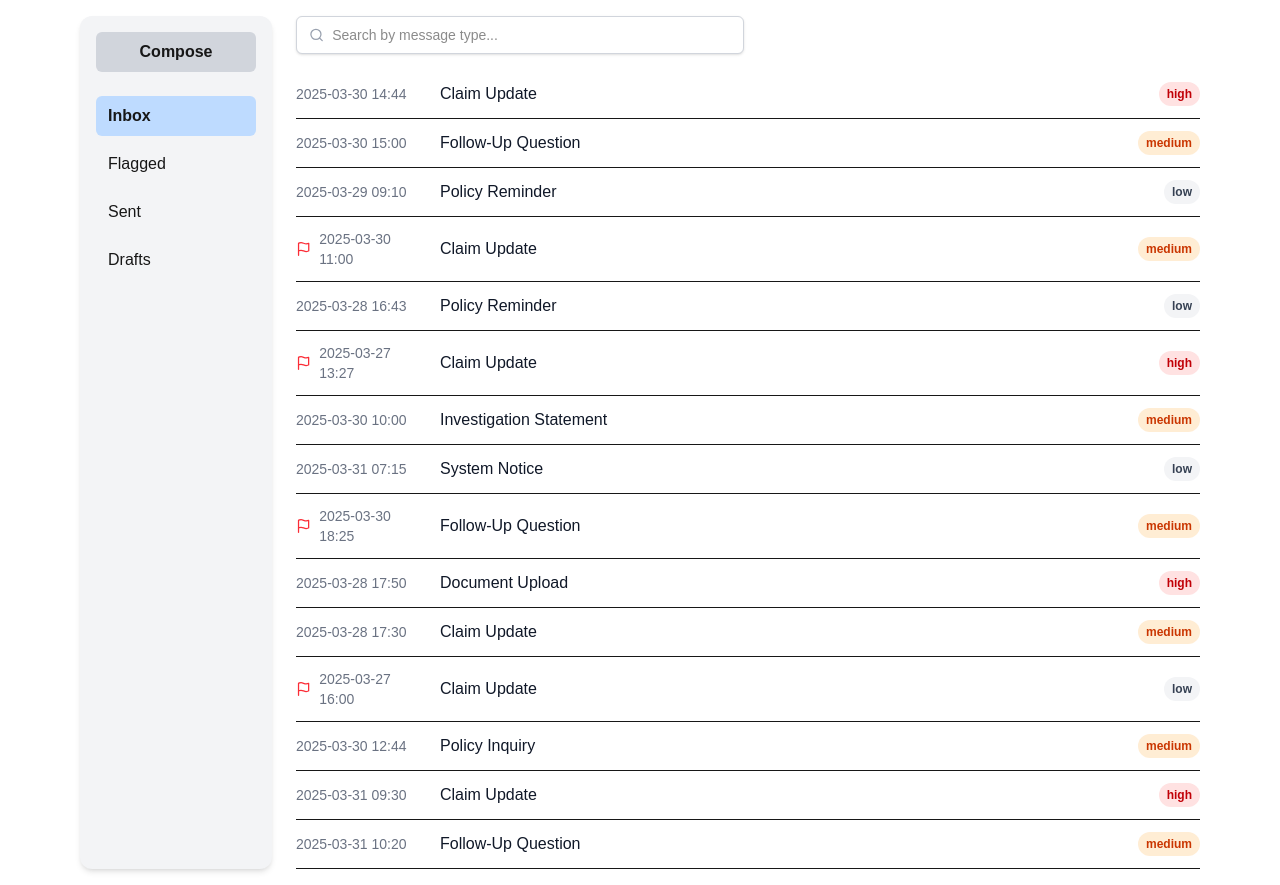
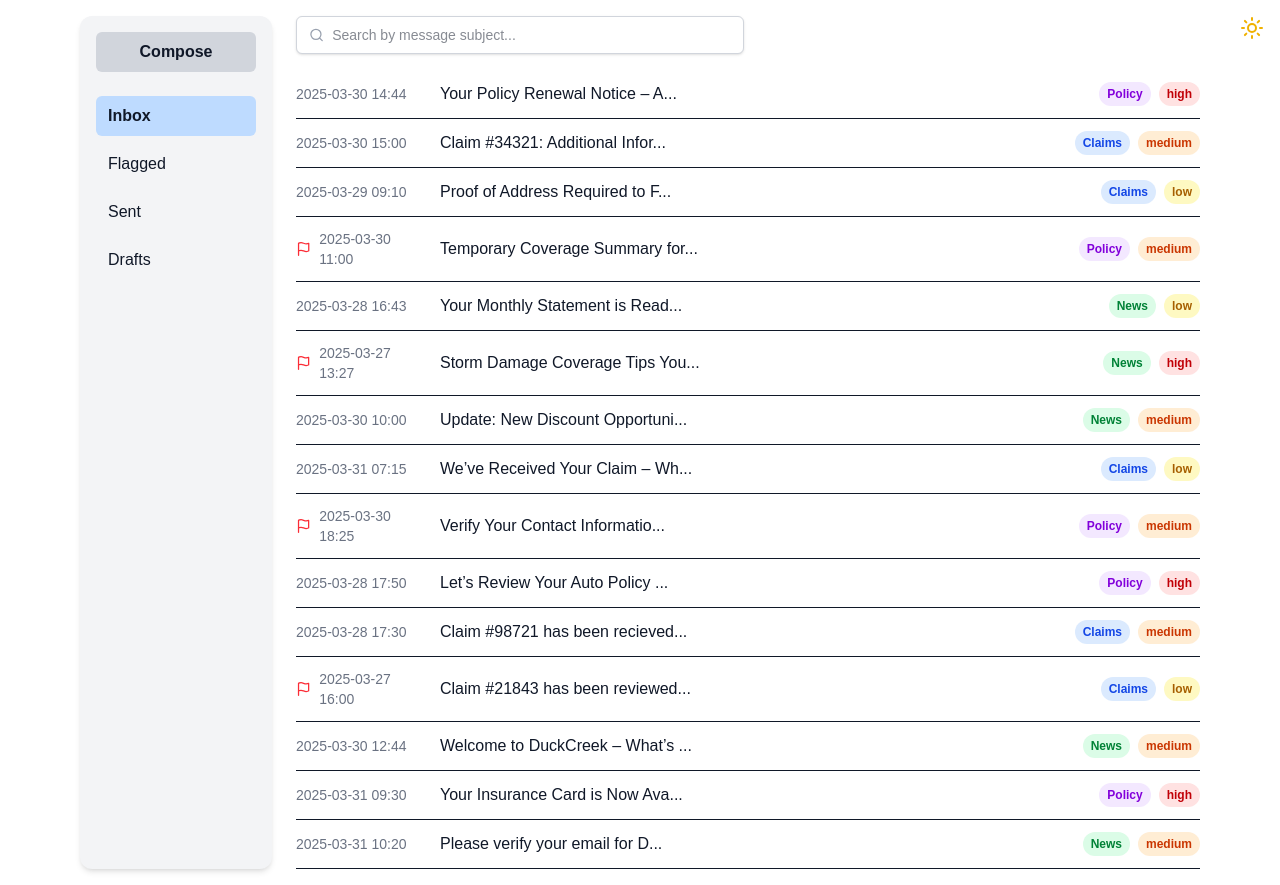
Before and after one commit to TheVikJ/project-mallard, a Next.js app: page /inbox in a window 1280 px wide. Built offline with nearby package versions, Linux system fonts and the light colour scheme.

Commit message:
type tagsn + subject display + dark mode button

```diff
--- a/src/app/inbox/page.tsx
+++ b/src/app/inbox/page.tsx
@@ -1,8 +1,9 @@
 /* eslint-disable @typescript-eslint/no-unused-vars */
 'use client';
 
-import React, { useState } from 'react';
-import { Mail, AlertCircle, Flag, Search, X } from 'lucide-react';
+import React, { useEffect, useState } from 'react';
+import { Mail, AlertCircle, Flag, Search, X, Sun, Moon } from 'lucide-react';
+import { motion, AnimatePresence } from 'framer-motion';
 
 type Priority = 'low' | 'medium' | 'high';
 type Folder = 'inbox' | 'flagged' | 'sent' | 'drafts';
@@ -13,6 +14,7 @@ interface Message {
   recipient_id: number;
   type: string;
   text: string;
+  subject: string;
   timestamp: string;
   is_read: boolean;
   is_active: boolean;
@@ -28,20 +30,21 @@ interface SidebarProps {
 }
 
 const allowedTypes: string[] = [
-  'Claim Update',
-  'Follow-Up Question',
-  'Policy Reminder',
-  'Claim Field',
-  'Investigation Statement',
-  'Policy Inquiry',
-  'System Notice',
-  'Document Upload',
+  'Claims',
+  'News',
+  'Policy',
 ];
 
 const priorityColors: Record<Priority, string> = {
-  low: 'bg-gray-100 text-gray-700',
+  low: 'bg-yellow-100 text-yellow-700',
   medium: 'bg-orange-100 text-orange-700',
   high: 'bg-red-100 text-red-700',
+};
+
+const allowedTypeColors: Record<string, string> = {
+  Claims: 'bg-blue-100 text-blue-700',
+  News: 'bg-green-100 text-green-700',
+  Policy: 'bg-purple-100 text-purple-700',
 };
 
 const Sidebar: React.FC<SidebarProps> = ({ selected, setSelected, onCompose }) => (
@@ -72,8 +75,10 @@ const MessageList: React.FC = () => {
   const [selectedFolder, setSelectedFolder] = useState<string>('inbox');
   const [search, setSearch] = useState<string>('');
   const [isComposing, setIsComposing] = useState<boolean>(false);
+  const [darkMode, setDarkMode] = useState<boolean>(false);
   const [newMessage, setNewMessage] = useState<Partial<Message>>({
     type: '',
+    subject: '',
     text: '',
     priority: 'low',
     flagged: false,
@@ -85,206 +90,222 @@ const MessageList: React.FC = () => {
     recipient_id: 202,
     timestamp: new Date().toISOString(),
   });
+
   const [messageData, setMessageData] = useState<Message[]>([
     {
       notification_id: 8001,
       sender_id: 202,
       recipient_id: 201,
-      type: "Claim Update",
-      text: "Your claim #893...",
+      type: "Policy",
+      subject: "Your Policy Renewal Notice – Action Required",
       timestamp: "2025-03-30 14:44",
       is_read: false,
       is_active: true,
       priority: "high",
       flagged: false,
       folder: "inbox",
+      text: ''
     },
     {
       notification_id: 8002,
       sender_id: 201,
       recipient_id: 202,
-      type: "Follow-Up Question",
-      text: "Can you clarify w...",
+      type: "Claims",
+      subject: "Claim #34321: Additional Information Needed",
       timestamp: "2025-03-30 15:00",
       is_read: true,
       is_active: true,
       priority: "medium",
       flagged: false,
       folder: "inbox",
+      text: ''
     },
     {
       notification_id: 8003,
       sender_id: 205,
       recipient_id: 204,
-      type: "Policy Reminder",
-      text: "Your homeowner...",
+      type: "Claims",
+      subject: "Proof of Address Required to Finalize Your Claim",
       timestamp: "2025-03-29 09:10",
       is_read: true,
       is_active: true,
       priority: "low",
       flagged: false,
       folder: "inbox",
+      text: ''
     },
     {
       notification_id: 8004,
       sender_id: 208,
       recipient_id: 207,
-      type: "Claim Update",
-      text: "The damage esti...",
+      type: "Policy",
+      subject: "Temporary Coverage Summary for Rental Vehicle",
       timestamp: "2025-03-30 11:00",
       is_read: false,
       is_active: true,
       priority: "medium",
       flagged: true,
       folder: "inbox",
+      text: ''
     },
     {
       notification_id: 8005,
       sender_id: 210,
       recipient_id: 209,
-      type: "Policy Reminder",
-      text: "We've updated y...",
+      type: "News",
+      subject: "Your Monthly Statement is Ready",
       timestamp: "2025-03-28 16:43",
       is_read: true,
       is_active: true,
       priority: "low",
       flagged: false,
       folder: "inbox",
+      text: ''
     },
     {
       notification_id: 8006,
       sender_id: 203,
       recipient_id: 213,
-      type: "Claim Update",
-      text: "We've received y...",
+      type: "News",
+      subject: "Storm Damage Coverage Tips You Should Know",
       timestamp: "2025-03-27 13:27",
       is_read: true,
       is_active: true,
       priority: "high",
       flagged: true,
       folder: "inbox",
+      text: ''
     },
     {
       notification_id: 8007,
       sender_id: 206,
       recipient_id: 202,
-      type: "Investigation Statement",
-      text: "We've initiated a...",
+      type: "News",
+      subject: "Update: New Discount Opportunities Available",
       timestamp: "2025-03-30 10:00",
       is_read: false,
       is_active: true,
       priority: "medium",
       flagged: false,
       folder: "inbox",
+      text: ''
     },
     {
       notification_id: 8008,
       sender_id: 205,
       recipient_id: 203,
-      type: "System Notice",
-      text: "New login from u...",
+      type: "Claims",
+      subject: "We’ve Received Your Claim – What Happens Next",
       timestamp: "2025-03-31 07:15",
       is_read: true,
       is_active: true,
       priority: "low",
       flagged: false,
       folder: "inbox",
+      text: ''
     },
     {
       notification_id: 8009,
       sender_id: 204,
       recipient_id: 210,
-      type: "Follow-Up Question",
-      text: "Please rate your...",
+      type: "Policy",
+      subject: "Verify Your Contact Information to Avoid Delays",
       timestamp: "2025-03-30 18:25",
       is_read: true,
       is_active: true,
       priority: "medium",
       flagged: true,
       folder: "inbox",
+      text: ''
     },
     {
       notification_id: 8010,
       sender_id: 208,
       recipient_id: 210,
-      type: "Document Upload",
-      text: "All requested do...",
+      type: "Policy",
+      subject: "Let’s Review Your Auto Policy Together",
       timestamp: "2025-03-28 17:50",
       is_read: true,
       is_active: true,
       priority: "high",
       flagged: false,
       folder: "inbox",
+      text: ''
     },
     {
       notification_id: 8011,
       sender_id: 207,
       recipient_id: 206,
-      type: "Claim Update",
-      text: "Still awaiting adj...",
+      type: "Claims",
+      subject: "Claim #98721 has been recieved and is now being reviewed",
       timestamp: "2025-03-28 17:30",
       is_read: false,
       is_active: true,
       priority: "medium",
       flagged: false,
       folder: "inbox",
+      text: ''
     },
     {
       notification_id: 8012,
       sender_id: 202,
       recipient_id: 209,
-      type: "Claim Update",
-      text: "Claim #21843 has...",
+      type: "Claims",
+      subject: "Claim #21843 has been reviewed",
       timestamp: "2025-03-27 16:00",
       is_read: true,
       is_active: true,
       priority: "low",
       flagged: true,
       folder: "inbox",
+      text: ''
     },
     {
       notification_id: 8013,
       sender_id: 202,
       recipient_id: 210,
-      type: "Policy Inquiry",
-      text: "What’s the proces...",
+      type: "News",
+      subject: "Welcome to DuckCreek – What’s Next",
       timestamp: "2025-03-30 12:44",
       is_read: false,
       is_active: true,
       priority: "medium",
       flagged: false,
       folder: "inbox",
+      text: ''
     },
     {
       notification_id: 8014,
       sender_id: 210,
       recipient_id: 202,
-      type: "Claim Update",
-      text: "Images from ins...",
+      type: "Policy",
+      subject: "Your Insurance Card is Now Available Online",
       timestamp: "2025-03-31 09:30",
       is_read: true,
       is_active: true,
       priority: "high",
       flagged: false,
       folder: "inbox",
+      text: ''
     },
     {
       notification_id: 8015,
       sender_id: 201,
       recipient_id: 202,
-      type: "Follow-Up Question",
-      text: "Still waiting to he...",
+      type: "News",
+      subject: "Please verify your email for DuckCreek Notification services",
       timestamp: "2025-03-31 10:20",
       is_read: false,
       is_active: true,
       priority: "medium",
       flagged: false,
       folder: "inbox",
+      text: ''
     },
   ]);
 
   const handleSend = () => {
-    if (!newMessage.type || !newMessage.text) return;
+    if (!newMessage.type || !newMessage.subject) return;
 
     setMessageData([
       {
@@ -300,7 +321,7 @@ const MessageList: React.FC = () => {
   };
 
   const handleSaveDraft = () => {
-    if (!newMessage.type || !newMessage.text) return; // Ensure required fields are not empty
+    if (!newMessage.type || !newMessage.subject) return; // Ensure required fields are not empty
 
     setMessageData((prevMessages) => [
       {
@@ -321,7 +342,7 @@ const MessageList: React.FC = () => {
     // Reset newMessage state so input fields clear
     setNewMessage({
       type: "",
-      text: "",
+      subject: "",
       priority: "low",
       flagged: false,
       folder: "drafts",
@@ -348,19 +369,48 @@ const MessageList: React.FC = () => {
   });
 
   return (
-    <div className="relative">
+    <div className="relative min-h-screen bg-white dark:bg-gray-900 text-gray-900 dark:text-gray-100">
+      {/* Dark Mode Toggle */}
+      <button
+        className="absolute top-4 right-4 z-50 text-yellow-500 dark:text-yellow-300 hover:text-yellow-600"
+        onClick={() => setDarkMode(!darkMode)}
+        aria-label="Toggle dark mode"
+      >
+        <AnimatePresence mode="wait">
+          {darkMode ? (
+            <motion.div
+              key="moon"
+              initial={{ opacity: 0, rotate: -90 }}
+              animate={{ opacity: 1, rotate: 0 }}
+              exit={{ opacity: 0, rotate: 90 }}
+              transition={{ duration: 0.3 }}
+            >
+              <Moon className="w-6 h-6" />
+            </motion.div>
+          ) : (
+            <motion.div
+              key="sun"
+              initial={{ opacity: 0, rotate: 90 }}
+              animate={{ opacity: 1, rotate: 0 }}
+              exit={{ opacity: 0, rotate: -90 }}
+              transition={{ duration: 0.3 }}
+            >
+              <Sun className="w-6 h-6" />
+            </motion.div>
+          )}
+        </AnimatePresence>
+      </button>
       <div className="flex w-full max-w-6xl mx-auto p-4 gap-6">
         <Sidebar selected={selectedFolder} setSelected={setSelectedFolder} onCompose={() => setIsComposing(true)} />
-
         <div className="flex-1">
           {/* Search Bar */}
           <div className="mb-4 flex items-center gap-2 border border-gray-300 rounded-md px-3 py-2 w-full max-w-md bg-white shadow-sm">
             <Search className="w-4 h-4 text-gray-400" />
             <input
-              type="text"
+              type="subject"
               value={search}
               onChange={(e) => setSearch(e.target.value)}
-              placeholder="Search by message type..."
+              placeholder="Search by message subject..."
               className="w-full outline-none text-sm"
             />
           </div>
@@ -379,19 +429,27 @@ const MessageList: React.FC = () => {
                 {msg.timestamp}
               </div>
 
+              <div className="flex-1 px-4 text-gray-900 font-medium flex items-center gap-2">
+  {msg.subject.length >= 30 ? (msg.subject.slice(0, 30) + '...') : msg.subject}
+</div>
+
               {/* Type */}
-              <div className="flex-1 px-4 text-gray-900 font-medium flex items-center gap-2">
-                {msg.type}
-              </div>
+              <div className="flex gap-2 items-center">
+              <span
+                  className={`px-2 py-1 text-xs rounded-full font-semibold ${allowedTypeColors[msg.type]}`}
+                >
+                  {msg.type}
+                </span>
+
 
               {/* Priority */}
-              <div className="flex gap-2 items-center">
                 <span
                   className={`px-2 py-1 text-xs rounded-full font-semibold ${priorityColors[msg.priority]}`}
                 >
                   {msg.priority}
                 </span>
               </div>
+
             </div>
           ))}
         </div>
--- a/src/app/layout.tsx
+++ b/src/app/layout.tsx
@@ -12,10 +12,10 @@ const geistMono = Geist_Mono({
   subsets: ["latin"],
 });
 
-export const metadata = {
-  title: "Mallard",
-  description: "Get notified in an instant",
-};
+// export const metadata = {
+//   title: "Mallard",
+//   description: "Get notified in an instant",
+// };
 
 export default function RootLayout({ children }: { children: ReactNode }) {
   return (
```
